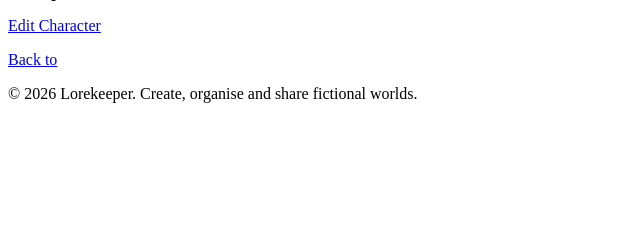
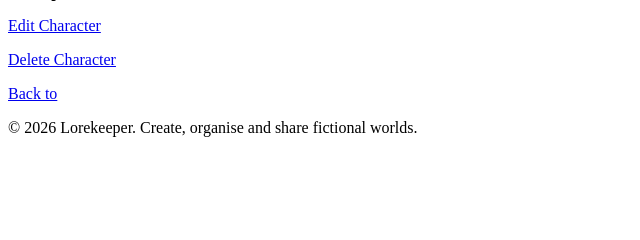
Before and after one commit to CtrlAltKismet/lorekeeper, a Django app: template worlds/templates/worlds/character_detail.html in a window 1280 px wide. Shown: the part 220-460 px from the top of the page, without its empty margins (0-640 px from the left). Run offline with Django 5.2, Linux system fonts and the light colour scheme; the template is opened without the code that fills it, so the values that code supplies are empty.

Commit message:
Added delete character to character details page.

```diff
--- a/worlds/templates/worlds/character_detail.html
+++ b/worlds/templates/worlds/character_detail.html
@@ -51,6 +51,12 @@
 </p>
 
 <p>
+    <a href="{% url 'character_delete' world.id character.id %}">
+        Delete Character
+    </a>
+</p>
+
+<p>
     <a href="{% url 'world_detail' world.id %}">
         Back to {{ world.title }}
     </a>
```
